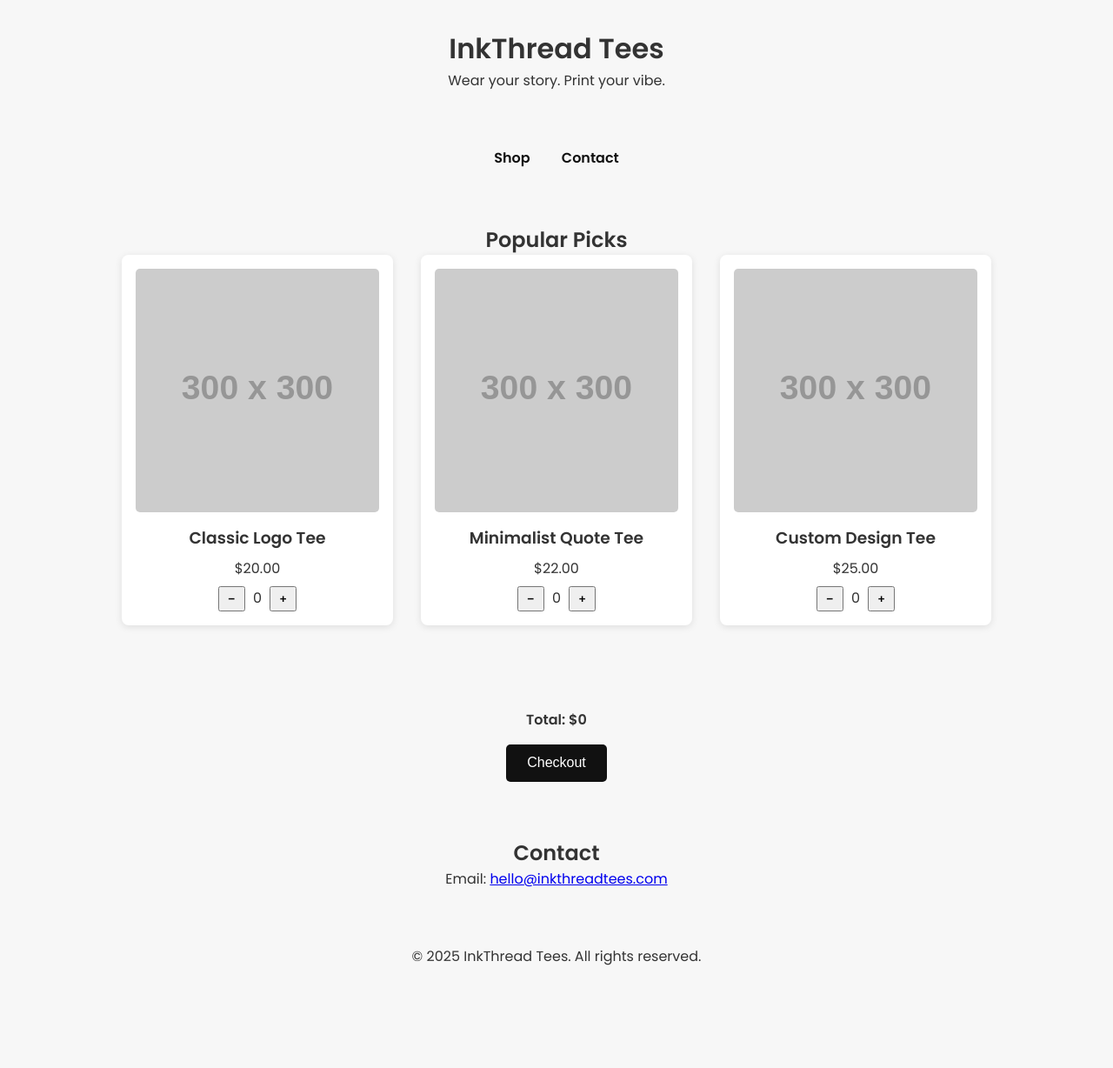
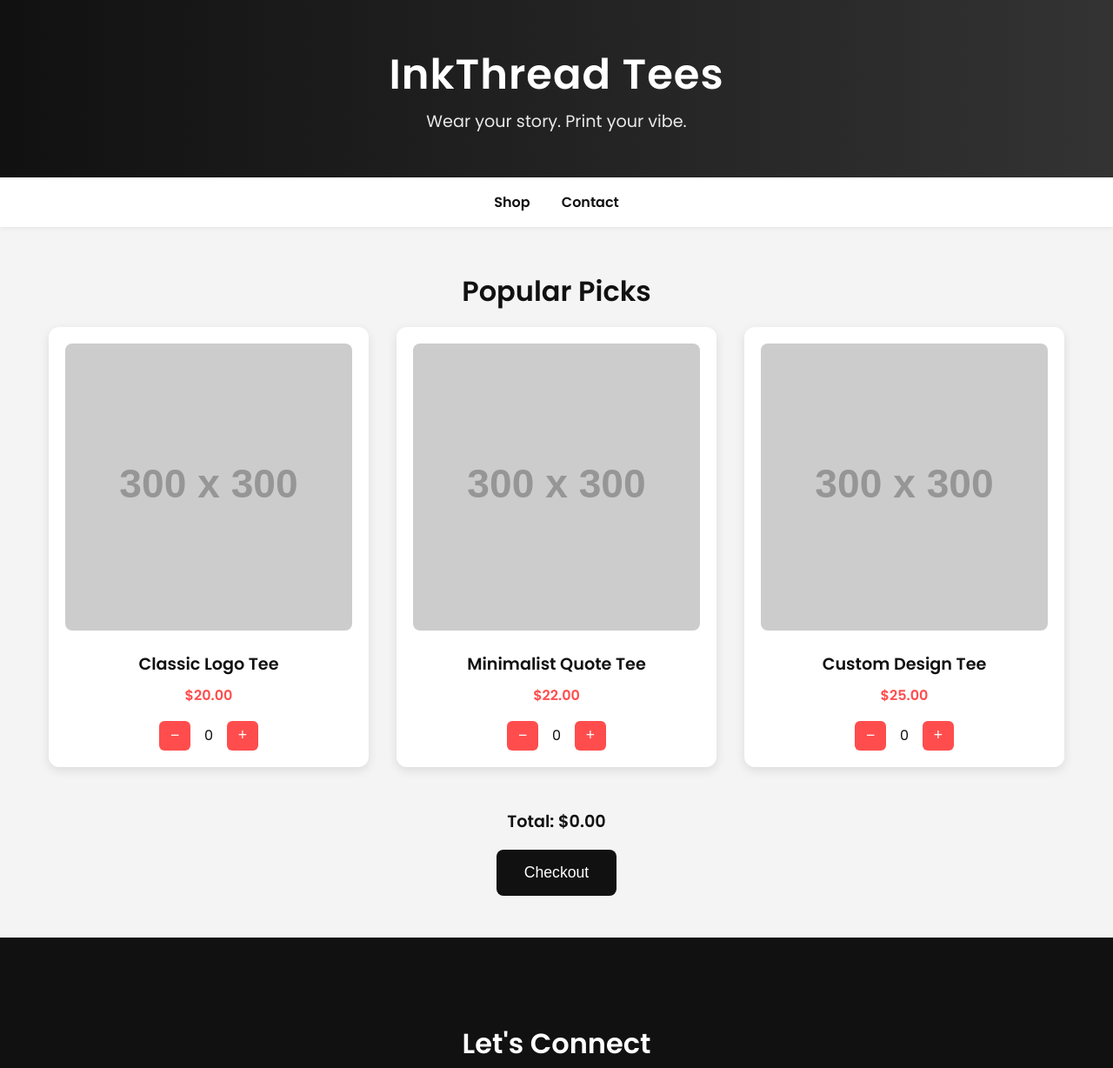
Before and after one commit to azi05122001/inkthread-tees, a plain HTML site: page index.html in a window 1280 px wide. Shown: the top 1228 px of the page at 87% size. Before the commit the page ends 1144 px from the top, so only its background shows below. Drawn offline with Linux system fonts and the light colour scheme; placeholder pictures from the web are drawn by us.

Commit message:
Update index.html

```diff
--- a/index.html
+++ b/index.html
@@ -6,19 +6,174 @@
   <title>InkThread Tees | Custom Printed T-Shirts</title>
   <link href="https://fonts.googleapis.com/css2?family=Poppins:wght@400;600&display=swap" rel="stylesheet">
   <style>
+    :root {
+      --primary: #111;
+      --accent: #ff4d4d;
+      --bg: #f4f4f4;
+      --card-bg: #fff;
+    }
+
     * { margin: 0; padding: 0; box-sizing: border-box; }
-    body { font-family: 'Poppins', sans-serif; background: #f7f7f7; color: #333; }
-    header, nav, section, footer { padding: 2rem 1rem; text-align: center; }
-    nav a { margin: 0 1rem; text-decoration: none; color: #111; font-weight: 600; }
-    .products { display: grid; grid-template-columns: repeat(auto-fit, minmax(250px, 1fr)); gap: 2rem; max-width: 1000px; margin: auto; }
-    .product { background: white; padding: 1rem; border-radius: 8px; box-shadow: 0 2px 8px rgba(0,0,0,0.1); }
-    .product img { width: 100%; border-radius: 5px; }
-    .product h3, .product p { margin: 0.5rem 0; }
-    .cart-controls { margin-top: 0.5rem; }
-    .cart-controls button { padding: 0.3rem 0.6rem; margin: 0 0.3rem; font-weight: bold; cursor: pointer; }
-    .checkout { text-align: center; margin-top: 2rem; }
-    .checkout button { padding: 0.8rem 1.5rem; background: #111; color: white; border: none; border-radius: 5px; cursor: pointer; font-size: 1rem; }
-    .checkout p { margin-bottom: 1rem; font-weight: bold; }
+    body {
+      font-family: 'Poppins', sans-serif;
+      background: var(--bg);
+      color: var(--primary);
+      line-height: 1.6;
+    }
+
+    header {
+      background: linear-gradient(to right, #111, #333);
+      color: white;
+      padding: 3rem 1rem;
+      text-align: center;
+    }
+
+    header h1 {
+      font-size: 3rem;
+      letter-spacing: 1px;
+    }
+
+    header p {
+      font-size: 1.2rem;
+      opacity: 0.9;
+    }
+
+    nav {
+      background: white;
+      padding: 1rem;
+      box-shadow: 0 2px 5px rgba(0,0,0,0.05);
+      text-align: center;
+      position: sticky;
+      top: 0;
+      z-index: 10;
+    }
+
+    nav a {
+      color: #111;
+      margin: 0 1rem;
+      text-decoration: none;
+      font-weight: 600;
+      transition: 0.3s;
+    }
+
+    nav a:hover {
+      color: var(--accent);
+    }
+
+    h2 {
+      text-align: center;
+      margin: 3rem 0 1rem;
+      font-size: 2rem;
+    }
+
+    .products {
+      display: grid;
+      grid-template-columns: repeat(auto-fit, minmax(250px, 1fr));
+      gap: 2rem;
+      max-width: 1200px;
+      margin: auto;
+      padding: 0 1rem;
+    }
+
+    .product {
+      background: var(--card-bg);
+      padding: 1.2rem;
+      border-radius: 12px;
+      text-align: center;
+      box-shadow: 0 4px 12px rgba(0,0,0,0.1);
+      transition: 0.3s ease-in-out;
+    }
+
+    .product:hover {
+      transform: translateY(-5px);
+      box-shadow: 0 8px 20px rgba(0,0,0,0.15);
+    }
+
+    .product img {
+      width: 100%;
+      border-radius: 8px;
+      margin-bottom: 1rem;
+    }
+
+    .product h3 {
+      font-size: 1.2rem;
+      margin-bottom: 0.5rem;
+    }
+
+    .product p {
+      font-weight: 600;
+      margin-bottom: 1rem;
+      color: var(--accent);
+    }
+
+    .cart-controls {
+      display: flex;
+      justify-content: center;
+      align-items: center;
+      gap: 1rem;
+    }
+
+    .cart-controls button {
+      background: var(--accent);
+      color: white;
+      border: none;
+      padding: 0.4rem 0.8rem;
+      font-size: 1.1rem;
+      border-radius: 6px;
+      cursor: pointer;
+      transition: 0.2s ease;
+    }
+
+    .cart-controls button:hover {
+      background: #e63636;
+    }
+
+    .checkout {
+      margin: 3rem auto;
+      text-align: center;
+    }
+
+    .checkout p {
+      font-size: 1.2rem;
+      margin-bottom: 1rem;
+      font-weight: 600;
+    }
+
+    .checkout button {
+      background: var(--primary);
+      color: white;
+      border: none;
+      padding: 1rem 2rem;
+      font-size: 1.1rem;
+      border-radius: 8px;
+      cursor: pointer;
+      transition: all 0.3s ease-in-out;
+    }
+
+    .checkout button:hover {
+      background: var(--accent);
+      transform: scale(1.05);
+    }
+
+    #contact {
+      background: #111;
+      color: white;
+      padding: 3rem 1rem;
+    }
+
+    #contact a {
+      color: #ffcc00;
+      font-weight: bold;
+      text-decoration: none;
+    }
+
+    footer {
+      background: #222;
+      color: #ccc;
+      padding: 1rem;
+      font-size: 0.9rem;
+      text-align: center;
+    }
   </style>
 </head>
 <body>
@@ -37,7 +192,7 @@
   <h2>Popular Picks</h2>
   <div class="products">
     <div class="product" data-id="1" data-price="20">
-      <img src="https://via.placeholder.com/300x300?text=T-Shirt+1" alt="T-Shirt 1">
+      <img src="https://via.placeholder.com/300x300?text=Logo+Tee" alt="T-Shirt 1">
       <h3>Classic Logo Tee</h3>
       <p>$20.00</p>
       <div class="cart-controls">
@@ -47,7 +202,7 @@
       </div>
     </div>
     <div class="product" data-id="2" data-price="22">
-      <img src="https://via.placeholder.com/300x300?text=T-Shirt+2" alt="T-Shirt 2">
+      <img src="https://via.placeholder.com/300x300?text=Quote+Tee" alt="T-Shirt 2">
       <h3>Minimalist Quote Tee</h3>
       <p>$22.00</p>
       <div class="cart-controls">
@@ -57,7 +212,7 @@
       </div>
     </div>
     <div class="product" data-id="3" data-price="25">
-      <img src="https://via.placeholder.com/300x300?text=T-Shirt+3" alt="T-Shirt 3">
+      <img src="https://via.placeholder.com/300x300?text=Custom+Tee" alt="T-Shirt 3">
       <h3>Custom Design Tee</h3>
       <p>$25.00</p>
       <div class="cart-controls">
@@ -70,13 +225,14 @@
 </section>
 
 <section class="checkout">
-  <p>Total: $<span id="total">0</span></p>
+  <p>Total: $<span id="total">0.00</span></p>
   <button onclick="checkout()">Checkout</button>
 </section>
 
 <section id="contact">
-  <h2>Contact</h2>
+  <h2>Let's Connect</h2>
   <p>Email: <a href="mailto:hello@inkthreadtees.com">hello@inkthreadtees.com</a></p>
+  <p>Instagram: <a href="#">@inkthreadtees</a></p>
 </section>
 
 <footer>
@@ -84,17 +240,8 @@
 </footer>
 
 <script>
-  let cart = {
-    1: 0,
-    2: 0,
-    3: 0
-  };
-
-  const prices = {
-    1: 20,
-    2: 22,
-    3: 25
-  };
+  let cart = { 1: 0, 2: 0, 3: 0 };
+  const prices = { 1: 20, 2: 22, 3: 25 };
 
   function changeQty(id, delta) {
     cart[id] = Math.max(0, cart[id] + delta);
@@ -113,17 +260,12 @@
   function checkout() {
     const totalAmount = Object.keys(cart).reduce((sum, id) => sum + cart[id] * prices[id], 0);
     if (totalAmount === 0) {
-      alert("Please add something to the cart before checkout!");
+      alert("Your cart is empty!");
       return;
     }
 
-    // Simulate checkout with Stripe (this will be replaced by your backend call)
-    alert(`Redirecting to payment gateway...\nTotal: $${totalAmount.toFixed(2)}`);
-
-    // Real Stripe Redirect Example:
-    // window.location.href = "https://checkout.stripe.com/pay/YOUR_CHECKOUT_SESSION_ID";
-
-    // TEMPORARY: redirect to thank you page
+    alert(`Redirecting to payment for $${totalAmount.toFixed(2)}...`);
+    // Replace this with your real Stripe checkout link
     window.location.href = "https://buy.stripe.com/test_dummy-checkout-link";
   }
 </script>
```
